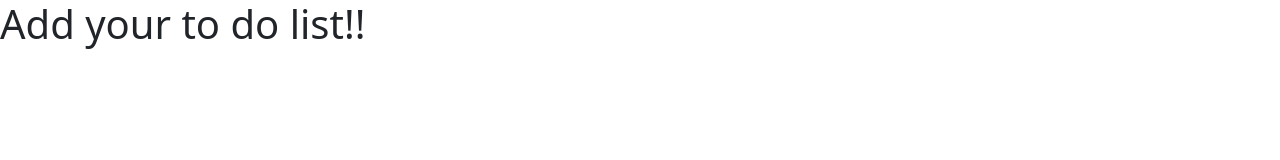
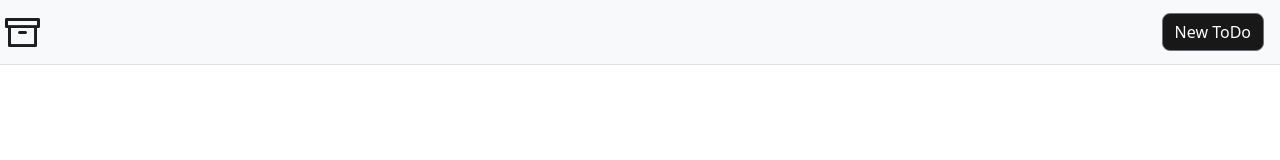
Before and after one commit to AHernandez445/git_toDoList, a website: page src/toDoList.html in a window 1280 px wide. Drawn offline with Linux system fonts and the light colour scheme.

Commit message:
Add the navbar

```diff
--- a/src/main.scss
+++ b/src/main.scss
@@ -5,4 +5,11 @@
 
 @import "../node_modules/bootstrap/scss/bootstrap";
 
-// Then add additional custom code here
+// Then add additional custom code here+
+.priImg{
+    margin-left: 5px;
+}
+.btn-secondary{
+    border-radius: 8px !important;
+    background-color: rgb(24, 24, 24);
+}
--- a/src/toDoList.html
+++ b/src/toDoList.html
@@ -8,6 +8,16 @@
     <script src="../dist/bootstrap.bundle.min.js"></script>
 </head>
 <body>
-    <h1>Add your to do list!!</h1>
+    <nav class="navbar navbar-light bg-light border-bottom justify-content-between">
+        <a class="navbar-brand" href="toDoList.html">
+            <img src="../assets/Archive.png" width="35" alt="" class="priImg">
+        </a>
+        <a class="navbar-brand" href="#">
+            <button type="button" class="btn btn-secondary">New ToDo</button>
+        </a>
+    </nav>
+    <main class="container">
+
+    </main>
 </body>
 </html>
```
Also changed, not shown: assets/Archive.png (added), src/main.css.
